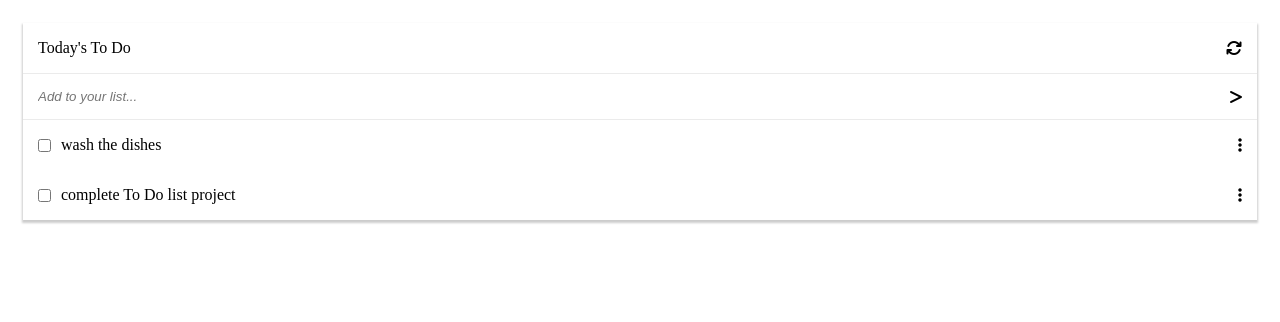
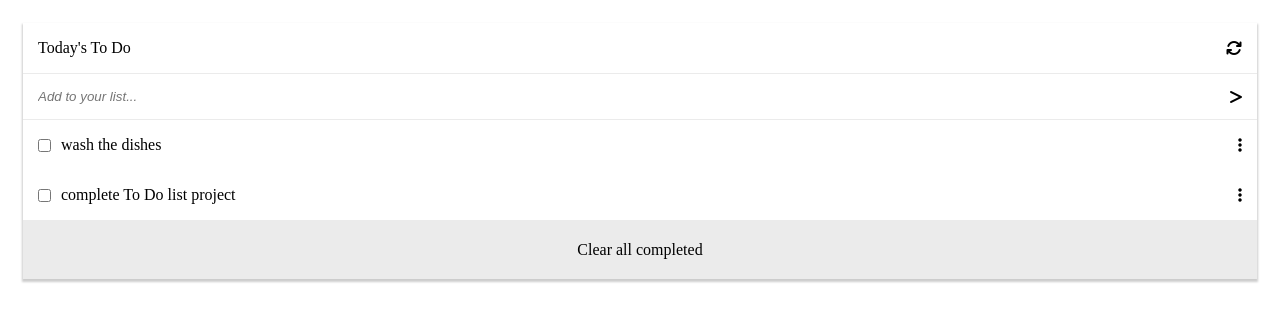
Before and after one commit to eduardosancho/to-do-list, a website built with webpack: page src/template.html in a window 1280 px wide. Built offline with nearby package versions, Linux system fonts and the light colour scheme.

Commit message:
Clear button is now part of the template.html

```diff
--- a/src/template.html
+++ b/src/template.html
@@ -21,6 +21,7 @@
             <i id="add-task" class="fas fa-greater-than"></i>
         </form>
         <div id="task-list"></div>
+        <span id="clear-completed">Clear all completed</span>
     </div>
 
 </body>
```
